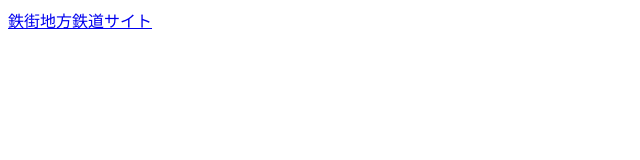
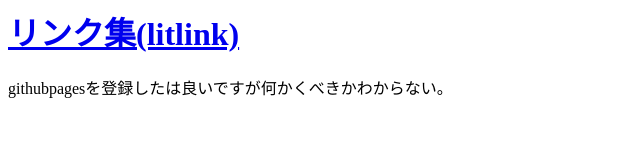
Before and after one commit to Tetsugai/github.io, a plain HTML site: page index.html in a window 1280 px wide. Shown: the whole page, without its empty margins (0-640 px from the left). Drawn offline with Linux system fonts and the light colour scheme.

Commit message:
fix page

```diff
--- a/index.html
+++ b/index.html
@@ -1,6 +1,8 @@
 <html>
 <title>てつがい</title>
 <head>
-<a href="https://sites.google.com/view/tetsugai-railway"> 鉄街地方鉄道サイト</a>
+<h1><a href="https://lit.link/Tetsugai">リンク集(litlink)</a></h1>
+githubpagesを登録したは良いですが何かくべきかわからない。
+</ol>
 </head>
 </html>
```
